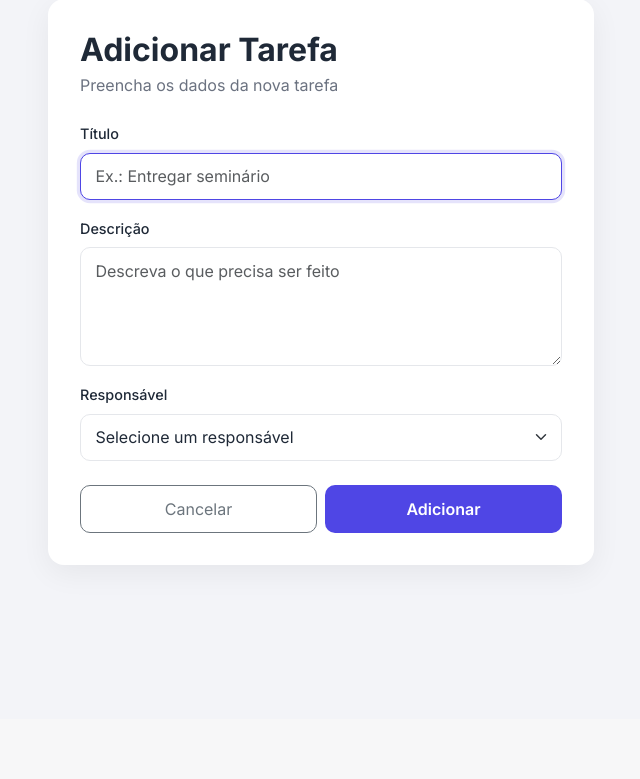
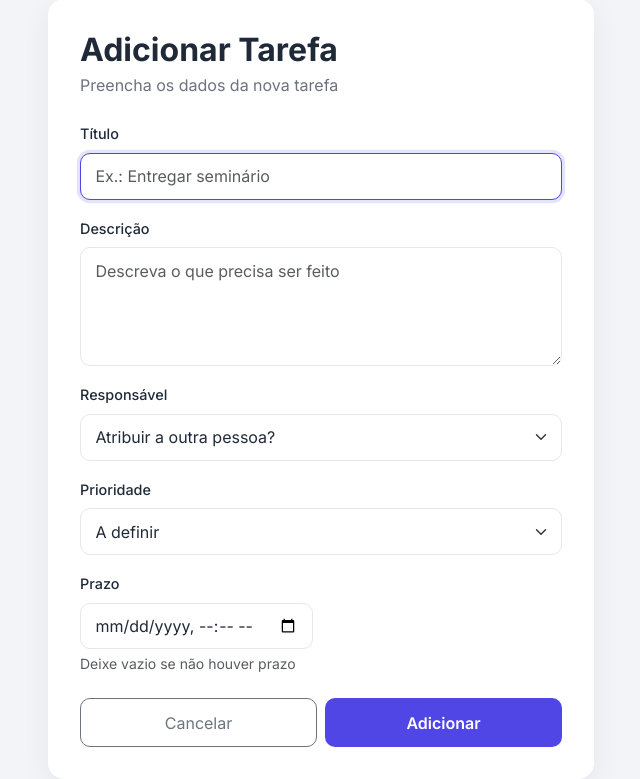
Before and after one commit to alyssa-sys/FSI-Wake-Up-Call-Tutorial-Flask, a Flask app: template gerenciador_de_tarefas/templates/adicionar_tarefa.html in a window 1280 px wide. Shown: the part 81-860 px from the top of the page, without its empty margins (319-959 px from the left). Before the commit the page ends 650 px from the top, so only its background shows below. Run offline with Flask 3, Linux system fonts and the light colour scheme; the template is opened without the code that fills it, so the values that code supplies are empty.

Commit message:
adcionando prazo

```diff
--- a/gerenciador_de_tarefas/app.py
+++ b/gerenciador_de_tarefas/app.py
@@ -1,3 +1,4 @@
+from datetime import datetime
 from flask import Flask, render_template, request, redirect, url_for, flash
 from flask_login import LoginManager, login_user, logout_user, login_required, current_user
 from extensions import db
@@ -19,6 +20,17 @@ login_manager.login_view = 'login' # type: ignore
 @login_manager.user_loader
 def load_user(user_id):
     return db.session.get(Usuario, int(user_id))
+def validar_prazo(valor):
+    valor = (valor or '').strip()
+    if not valor:
+        return None
+    try:
+        prazo = datetime.strptime(valor, '%Y-%m-%dT%H:%M')
+    except ValueError:
+        raise ValueError('Data e hora do prazo inválidas')
+    if prazo <= datetime.now():
+        raise ValueError('O prazo deve ser uma data e hora futura')
+    return prazo
 
 @app.route('/')
 def home():
@@ -75,6 +87,7 @@ def admin_dashboard():
     return render_template('quadro_admin.html', tarefas = tarefas)
 
 #adicionar tarefa
+PRIORIDADES_VALIDAS = ['Alta', 'Média', 'Baixa', 'A definir']
 @app.route('/adicionar_tarefa', methods=['GET', 'POST'])
 @login_required
 def adicionar_tarefa():
@@ -82,6 +95,15 @@ def adicionar_tarefa():
         titulo = request.form['titulo']
         descricao = request.form['descricao']
         status = 'Pendente'
+        prioridade = request.form.get('prioridade', 'A definir')
+        if prioridade not in PRIORIDADES_VALIDAS:
+            flash('Prioridade inválida.', 'danger')
+            return redirect(url_for('adicionar_tarefa'))
+        try:
+            prazo = validar_prazo(request.form.get('prazo'))
+        except ValueError as e:
+            flash(str(e), 'danger')
+            return redirect(url_for('adicionar_tarefa'))
         try:
             responsavel_id = int(request.form.get('responsavel_id') or current_user.id)
         except ValueError:
@@ -91,7 +113,7 @@ def adicionar_tarefa():
             flash('Usuário responsável não encontrado.', 'danger')
             return redirect(url_for('adicionar_tarefa'))
 
-        nova_tarefa = Tarefa(titulo=titulo, descricao=descricao, status=status, criador_id=current_user.id, responsavel_id=responsavel_id) # type: ignore
+        nova_tarefa = Tarefa(titulo=titulo, descricao=descricao, status=status, prioridade=prioridade, prazo=prazo, criador_id=current_user.id, responsavel_id=responsavel_id) # type: ignore
 
         db.session.add(nova_tarefa)
         db.session.commit()
--- a/gerenciador_de_tarefas/models.py
+++ b/gerenciador_de_tarefas/models.py
@@ -13,8 +13,10 @@ class Usuario(db.Model, UserMixin):
 
 class Tarefa(db.Model):
     id = db.Column(db.Integer, primary_key=True)
-    titulo = db.Column(db.String(100), nullable=False)
+    titulo = db.Column(db.String(150), nullable=False)
     descricao = db.Column(db.Text, nullable=False)
     status = db.Column(db.String(20), nullable=False, default='Pendente')
+    prioridade = db.Column(db.String(20), nullable=False, default='A definir')
+    prazo = db.Column(db.DateTime, nullable=True, index=True)
     criador_id = db.Column(db.Integer, db.ForeignKey('usuario.id'), nullable=False)
     responsavel_id = db.Column(db.Integer, db.ForeignKey('usuario.id'), nullable=False)
--- a/gerenciador_de_tarefas/templates/adicionar_tarefa.html
+++ b/gerenciador_de_tarefas/templates/adicionar_tarefa.html
@@ -13,22 +13,37 @@
             <form method="POST">
                 <div class="mb-3">
                     <label class="form-label" for="titulo">Título</label>
-                    <input type="text" id="titulo" name="titulo" class="form-control"
-                           placeholder="Ex.: Entregar seminário" required autofocus>
+                    <input type="text" id="titulo" name="titulo" class="form-control" placeholder="Ex.: Entregar seminário" maxlength="150" required autofocus>
                 </div>
                 <div class="mb-3">
                     <label class="form-label" for="descricao">Descrição</label>
                     <textarea id="descricao" name="descricao" class="form-control" rows="4"
                               placeholder="Descreva o que precisa ser feito" required></textarea>
                 </div>
-                <div class="mb-4">
+                <div class="mb-3">
                     <label class="form-label" for="responsavel_id">Responsável</label>
                     <select id="responsavel_id" name="responsavel_id" class="form-select">
-                        <option value="">Selecione um responsável</option>
+                        <option value="" selected disabled hidden>Atribuir a outra pessoa?</option>
                         {% for usuario in usuarios %}
-                            <option value="{{ usuario.id }}">{{ usuario.nomeUsuario }}</option>
+                            <option value="">Eu mesmo</option>
                         {% endfor %}
                     </select>
+                </div>
+                <div class="row g-3 mb-4">
+                    <div class="col=md-6">
+                        <label class="form-label" for="prioridade">Prioridade</label>
+                        <select id="prioridade" name="prioridade" class="form-select">
+                            <option value="A definir" selected>A definir</option>
+                            <option value="Baixa">Baixa</option>
+                            <option value="Média">Média</option>
+                            <option value="Alta">Alta</option>
+                        </select>
+                    </div>
+                    <div class="col-md-6">
+                        <label class="form-label" for="prazo">Prazo</label>
+                        <input type="datetime-local" id="prazo" name="prazo" class="form-control" min="{{ agora.strftime('%Y-%m-%dT%H:%M')}}">
+                        <div class="form-text">Deixe vazio se não houver prazo</div>
+                    </div>
                 </div>
                 <div class="d-flex gap-2">
                     <a href="{{ url_for('quadro') }}" class="btn btn-outline-secondary w-50"
```
